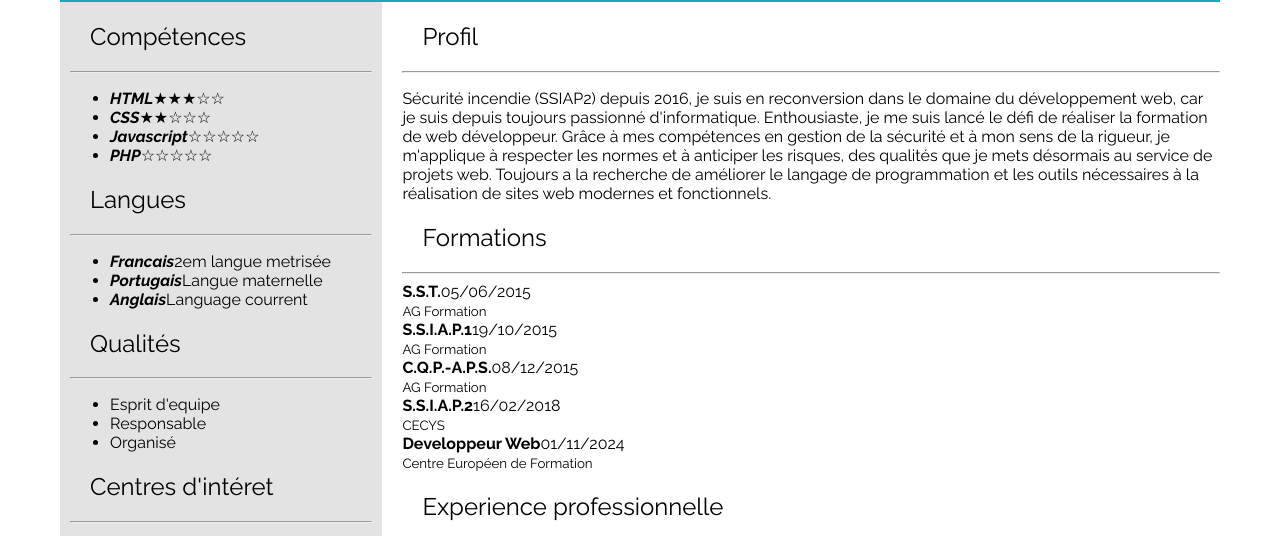
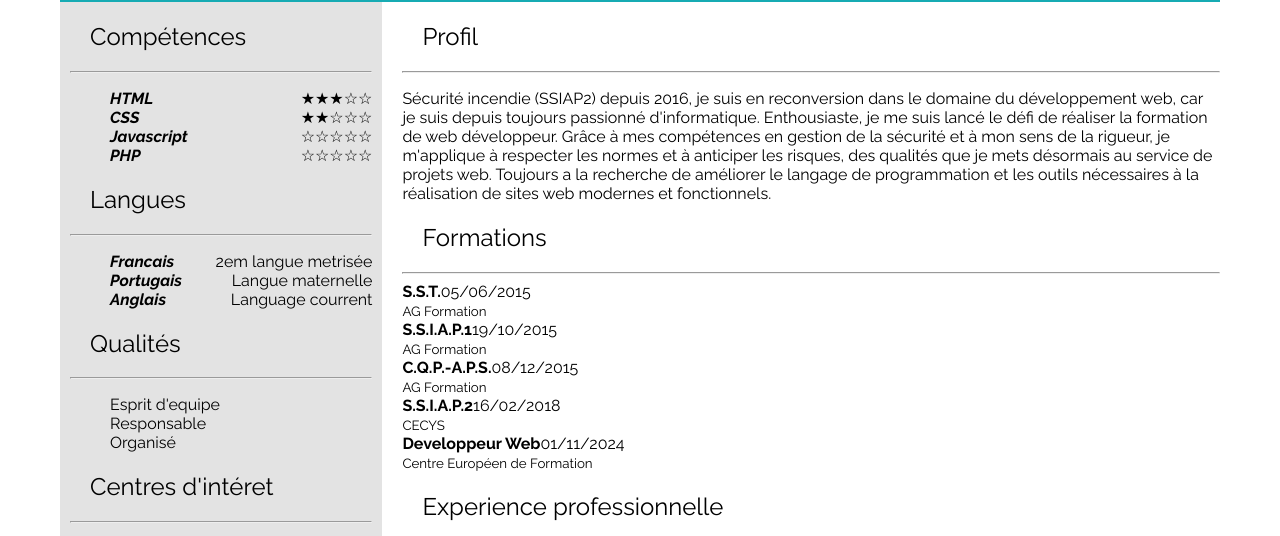
Before and after one commit to TFEM413/CV2.0, a plain HTML site: page index.html in a window 1280 px wide. Shown: the part 212-748 px from the top of the page. Drawn offline with Linux system fonts and the light colour scheme.

Commit message:
end competences

```diff
--- a/assets/css/style.css
+++ b/assets/css/style.css
@@ -56,8 +56,16 @@ main{
     width: 27%;
     background-color: #e3e3e3;
     padding: 0px 10px 0px 10px;
-  }
-  .droite{
+}
+.droite{
     width: 73%;
     margin: 0px 0px 0px 20px;
-  }
+}
+ul{
+    display: flex;
+    flex-direction: column;
+}
+ul li{
+    display: inline-flex;
+    justify-content: space-between;
+}
--- a/index.html
+++ b/index.html
@@ -34,10 +34,10 @@
                 <h2>Compétences</h2>
                 <hr>
                 <ul>
-                    <li><em><strong>HTML</strong></em><span class="stars">&#9733;&#9733;&#9733;&#9734;&#9734;</span></li>
-                    <li><em><strong>CSS</strong></em><span class="stars">&#9733;&#9733;&#9734;&#9734;&#9734;</span></li>
-                    <li><em><strong>Javascript</strong></em><span class="stars">&#9734;&#9734;&#9734;&#9734;&#9734;</span></li>
-                    <li><em><strong>PHP</strong></em><span class="stars">&#9734;&#9734;&#9734;&#9734;&#9734;</span></li>
+                    <li><em><strong>HTML</strong></em><div class="stars">&#9733;&#9733;&#9733;&#9734;&#9734;</div></li>
+                    <li><em><strong>CSS</strong></em><div class="stars">&#9733;&#9733;&#9734;&#9734;&#9734;</div></li>
+                    <li><em><strong>Javascript</strong></em><div class="stars">&#9734;&#9734;&#9734;&#9734;&#9734;</div></li>
+                    <li><em><strong>PHP</strong></em><div class="stars">&#9734;&#9734;&#9734;&#9734;&#9734;</div></li>
                 </ul>
                 <h2>Langues</h2>
                 <hr>
```
